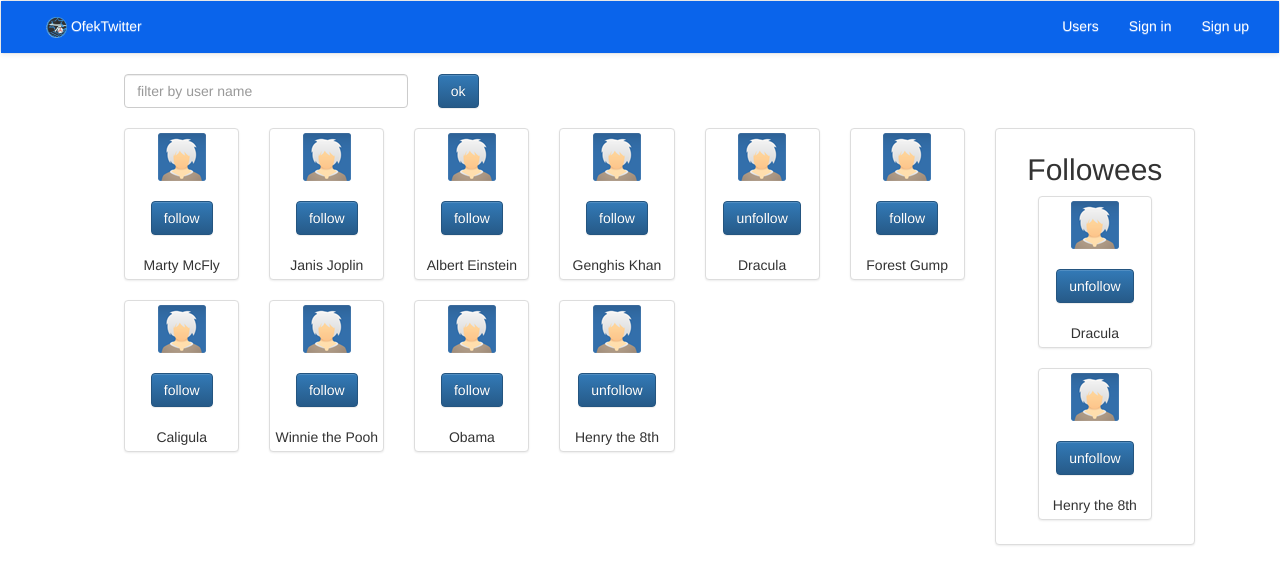
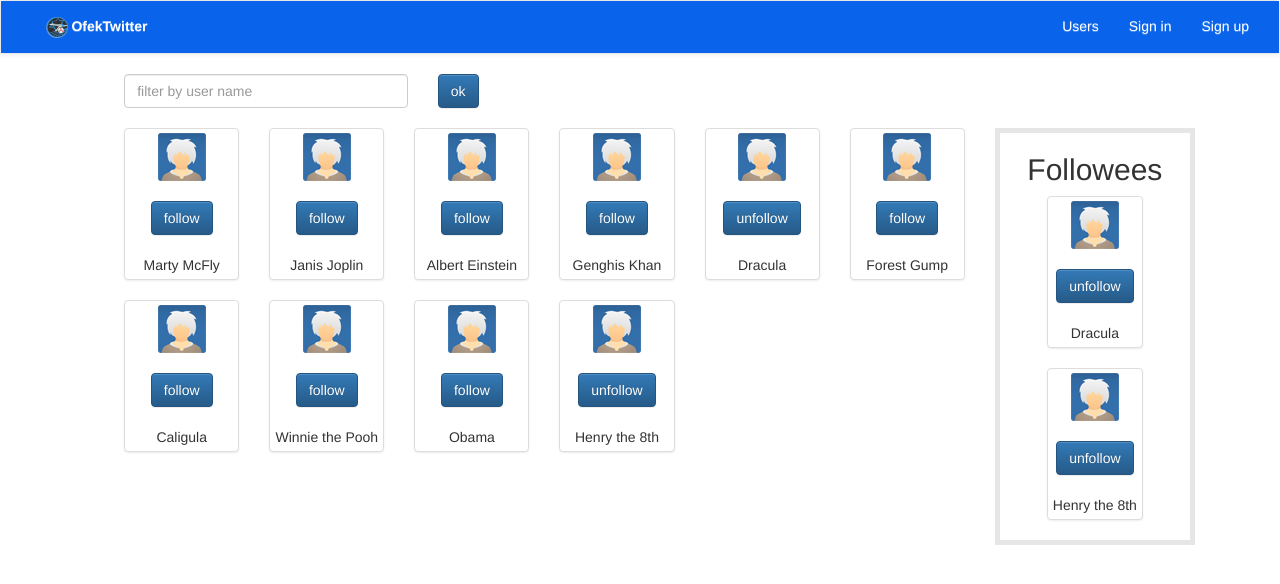
Before and after one commit to OsherSade/WebTraining, a plain HTML site: page OfekTwitter/Users.html in a window 1280 px wide. Drawn offline with nearby package versions, Linux system fonts and the light colour scheme.

Commit message:
Added followees border

```diff
--- a/OfekTwitter/Users.html
+++ b/OfekTwitter/Users.html
@@ -14,7 +14,7 @@
         <div class="collapse navbar-collapse" id="bs-example-navbar-collapse-1">
             <ul class="nav navbar-nav">
                 <li><a class="white-font" href="Tweets.html"><img class="ofek-logo" src="../images/ofek_logo.png">
-                    OfekTwitter</a></li>
+                    <b>OfekTwitter</b></a></li>
             </ul>
 
             <ul class="nav navbar-nav navbar-right">
@@ -124,7 +124,7 @@
             </div>
         </div>
 
-        <div class="thumbnail centered col-md-2">
+        <div class="bordered centered col-md-2">
             <div class="h2">Followees</div>
 
             <div class="thumbnail centered smaller">
--- a/css/style.css
+++ b/css/style.css
@@ -23,3 +23,7 @@
 .smaller {
     width: 60%;
 }
+
+.bordered {
+    border: solid 5px #e6e6e6;
+}
```
Also changed, not shown: OfekTwitter/Tweets.html (+1 -1 lines).
